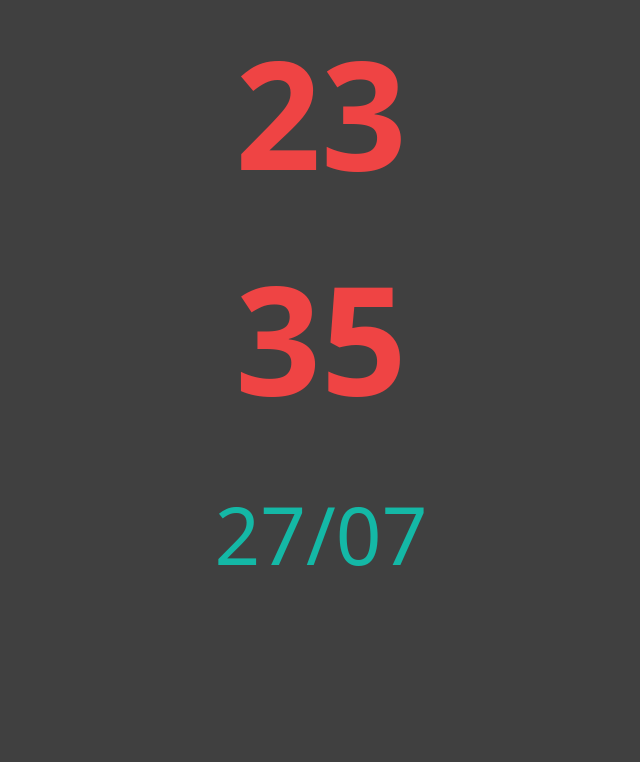
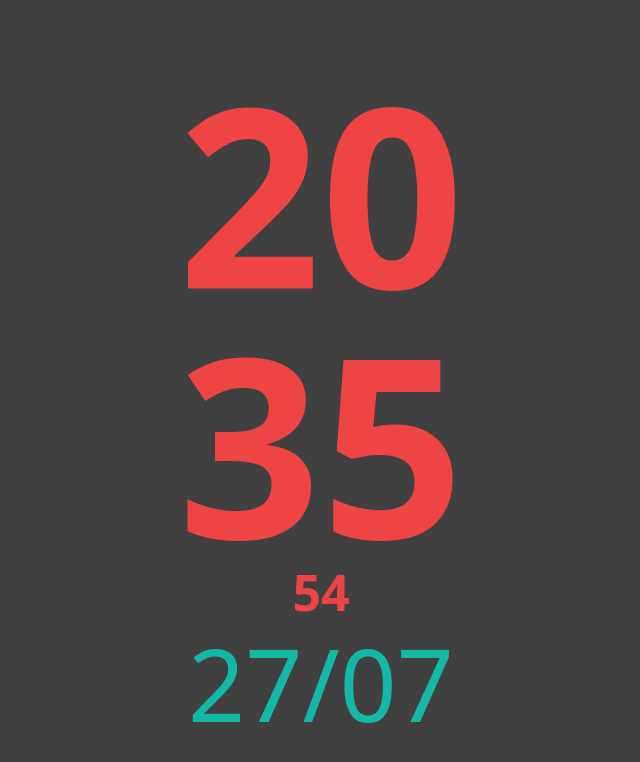
Before and after one commit to hlimajunior/relogio, a Next.js app: page / in a window 1280 px wide. Shown: the top 762 px of the page, without its empty margins (319-959 px from the left). Built offline with nearby package versions, Linux system fonts and the light colour scheme.

Commit message:
Correções

```diff
--- a/package.json
+++ b/package.json
@@ -13,6 +13,7 @@
     "@types/react": "18.2.21",
     "@types/react-dom": "18.2.7",
     "autoprefixer": "10.4.15",
+    "date-fns-tz": "^2.0.0",
     "eslint": "8.48.0",
     "eslint-config-next": "13.4.19",
     "next": "13.4.19",
--- a/src/app/globals.css
+++ b/src/app/globals.css
@@ -8,6 +8,7 @@
 }
 body {
   background-color: #404040;
+  line-height: 1;
 }
 
 .container {
--- a/src/app/page.tsx
+++ b/src/app/page.tsx
@@ -1,13 +1,18 @@
 "use client";
 
 import { useEffect, useState } from "react";
+import { format } from "date-fns";
+import { utcToZonedTime } from "date-fns-tz";
 
 export default function Clock() {
-  const [time, setTime] = useState(new Date());
+  const saoPauloTimeZone = "America/Sao_Paulo";
+  const [time, setTime] = useState(
+    utcToZonedTime(new Date(), saoPauloTimeZone)
+  );
 
   useEffect(() => {
     const interval = setInterval(() => {
-      setTime(new Date());
+      setTime(utcToZonedTime(new Date(), saoPauloTimeZone));
     }, 1000);
 
     return () => clearInterval(interval);
@@ -19,19 +24,24 @@ export default function Clock() {
   const hours = time.getHours().toString();
   const minutes = time.getMinutes().toString().padStart(2, "0");
   const seconds = time.getSeconds().toString().padStart(2, "0");
+  const formattedTime = format(time, "HH:mm:ss");
 
   return (
-    <div className="backcolor flex flex-col items-center justify-center p-0">
-      <span className="font-semibold font-sans text-[150px]
-       text-red-500 m-0">
-        {`${hours}`}<br />
-        {`${minutes}`}<br />
-
+    <div className="h-screen flex flex-col justify-center items-center ">
+      <span
+        className="flex flex-col justify-center items-center font-semibold font-sans text-[250px]
+       text-red-500"
+      >
+        {hours}
+        <br />
+        {minutes}
+        <br />
+        <span className="text-[50px]">{seconds}</span>
       </span>
       <br />
-      <span className="font-thin font-sans text-[80px] text-teal-500 text-center" >
+      <div className="font-thin font-sans text-[100px] text-teal-500 text-center">
         {`${day}/${month}`}
-      </span>
+      </div>
     </div>
   );
 }
```
Also changed, not shown: 1 other file (tests, documents, lock files or other folders).
